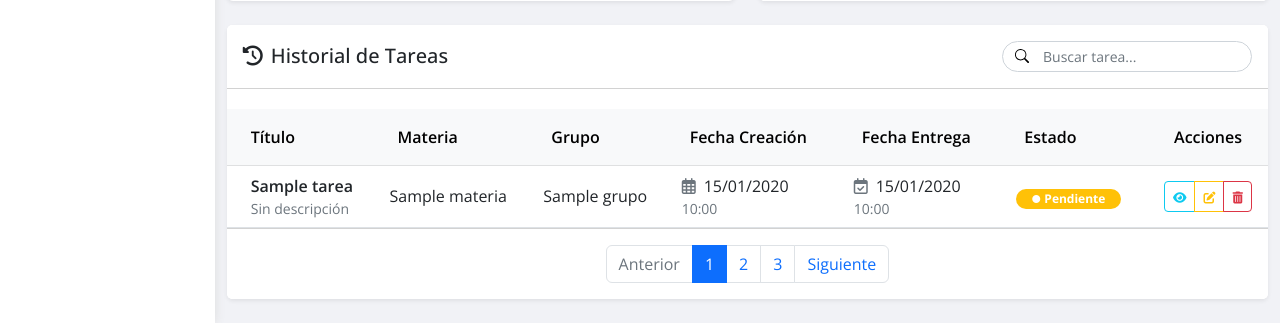
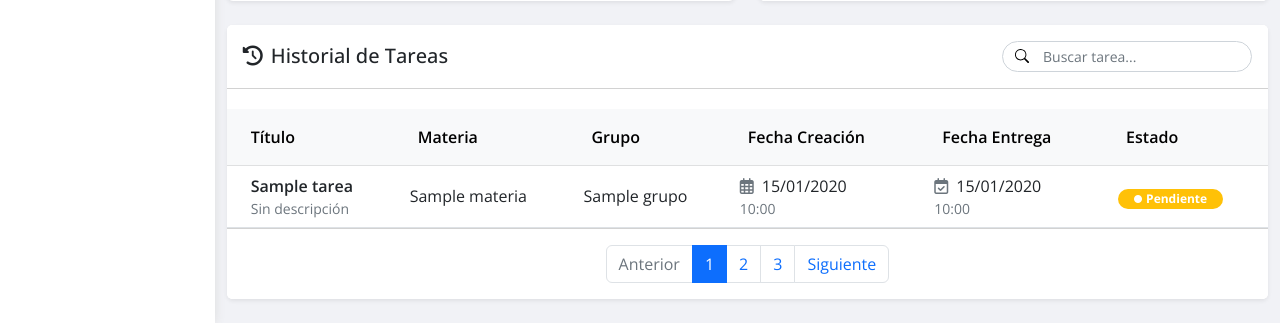
Before and after one commit to JuanSebastian23/GestiondeTareas, a PHP site: page /GestiondeTareas/index.php?page=task_management in a window 1280 px wide. Shown: the part 1710-2033 px from the top of the page. Run offline with PHP 8.4, Linux system fonts and the light colour scheme; the visitor is signed in with stand-in values (Sample User, id 1); data comes from the database, SQL or seed files in the repository; tables that the repository leaves empty hold one stand-in row (values such as "Sample post"); some libraries are stand-ins or nearby versions.

Commit message:
Eliminacion de acciones

```diff
--- a/app/views/teacher/task_management.php
+++ b/app/views/teacher/task_management.php
@@ -314,7 +314,6 @@ foreach ($tareas as $tarea) {
                                                 <th>Fecha Creación</th>
                                                 <th>Fecha Entrega</th>
                                                 <th>Estado</th>
-                                                <th class="text-center">Acciones</th>
                                             </tr>
                                         </thead>
                                         <tbody>
@@ -362,24 +361,11 @@ foreach ($tareas as $tarea) {
                                                                 <?= ucfirst(htmlspecialchars($tarea['estado_nombre'])) ?>
                                                             </span>
                                                         </td>
-                                                        <td class="text-center">
-                                                            <div class="btn-group btn-group-sm">
-                                                                <button type="button" class="btn btn-outline-info" data-bs-toggle="tooltip" title="Ver detalles">
-                                                                    <i class="fas fa-eye"></i>
-                                                                </button>
-                                                                <button type="button" class="btn btn-outline-warning" data-bs-toggle="tooltip" title="Editar">
-                                                                    <i class="fas fa-edit"></i>
-                                                                </button>
-                                                                <button type="button" class="btn btn-outline-danger" data-bs-toggle="tooltip" title="Eliminar">
-                                                                    <i class="fas fa-trash-alt"></i>
-                                                                </button>
-                                                            </div>
-                                                        </td>
                                                     </tr>
                                                 <?php endforeach; ?>
                                             <?php else: ?>
                                                 <tr>
-                                                    <td colspan="7" class="text-center py-5">
+                                                    <td colspan="6" class="text-center py-5">
                                                         <i class="fas fa-tasks text-muted fa-3x mb-3"></i>
                                                         <h5 class="text-muted">No hay tareas registradas</h5>
                                                         <p class="text-muted small">Crea tu primera tarea usando el formulario</p>
```
